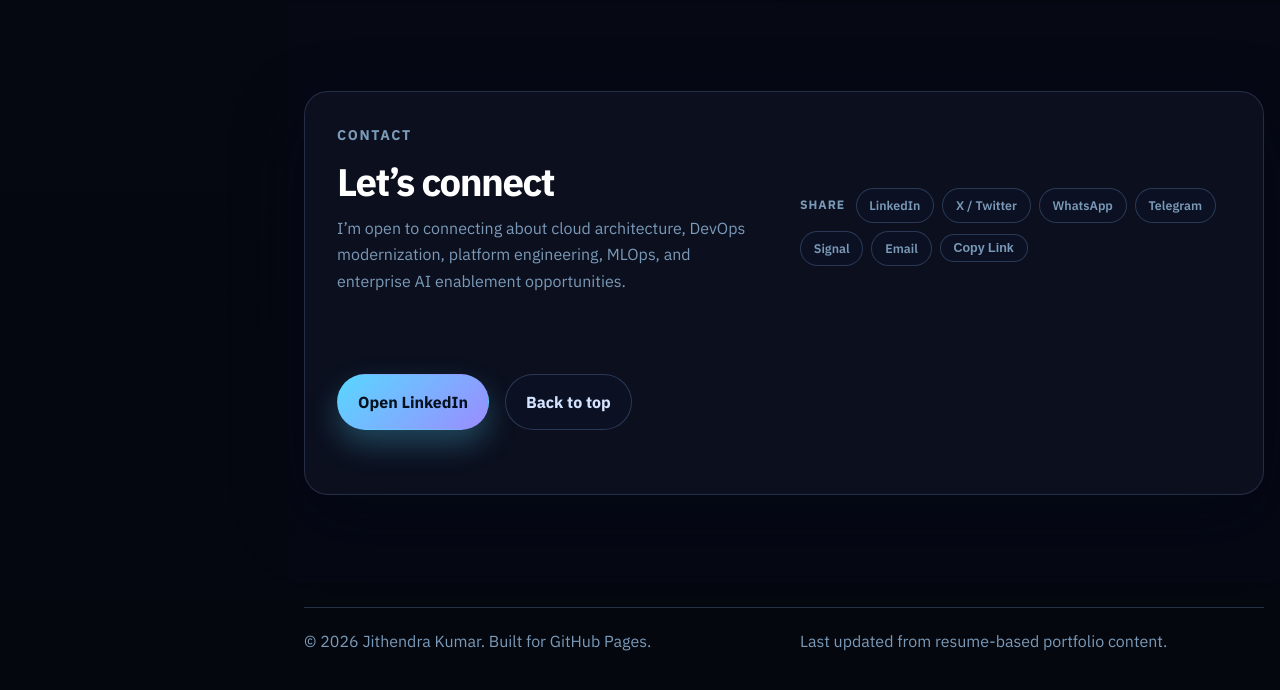
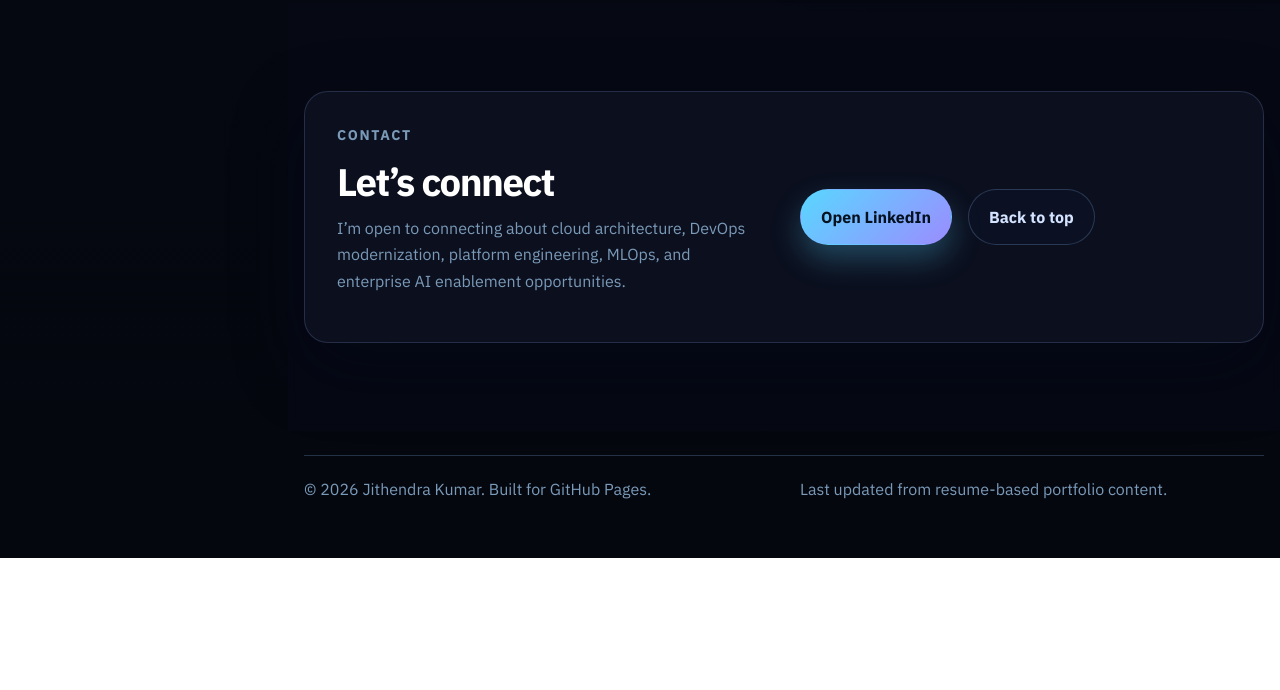
Before and after one commit to akjithendrakumar/akjithendrakumar.github.io, a website: page index.html in a window 1280 px wide. Shown: the part 5681-6371 px from the top of the page. After the commit the page ends 6239 px from the top, so only its background shows below. Drawn offline with Linux system fonts and the light colour scheme.

Commit message:
Remove share bar from resume and portfolio pages — blogs only

```diff
--- a/index.html
+++ b/index.html
@@ -299,17 +299,7 @@
             I’m open to connecting about cloud architecture, DevOps modernization, platform engineering, MLOps, and enterprise AI enablement opportunities.
           </p>
         </div>
-        <div class="share-bar" aria-label="Share this portfolio">
-          <span class="share-label">Share</span>
-          <a class="share-btn" href="#" target="_blank" rel="noopener noreferrer" data-share="linkedin">LinkedIn</a>
-          <a class="share-btn" href="#" target="_blank" rel="noopener noreferrer" data-share="twitter">X / Twitter</a>
-          <a class="share-btn" href="#" target="_blank" rel="noopener noreferrer" data-share="whatsapp">WhatsApp</a>
-          <a class="share-btn" href="#" target="_blank" rel="noopener noreferrer" data-share="telegram">Telegram</a>
-          <a class="share-btn" href="#" data-share="signal">Signal</a>
-          <a class="share-btn" href="#" data-share="email">Email</a>
-          <button class="share-btn" type="button" data-share="copy">Copy Link</button>
-        </div>
-        <div class="contact-actions">
+<div class="contact-actions">
           <a class="btn btn-primary" href="https://www.linkedin.com/in/jithendraak" target="_blank" rel="noreferrer">Open LinkedIn</a>
           <a class="btn btn-secondary" href="#top">Back to top</a>
         </div>
```
Also changed, not shown: resume.html (+0 -10 lines).
